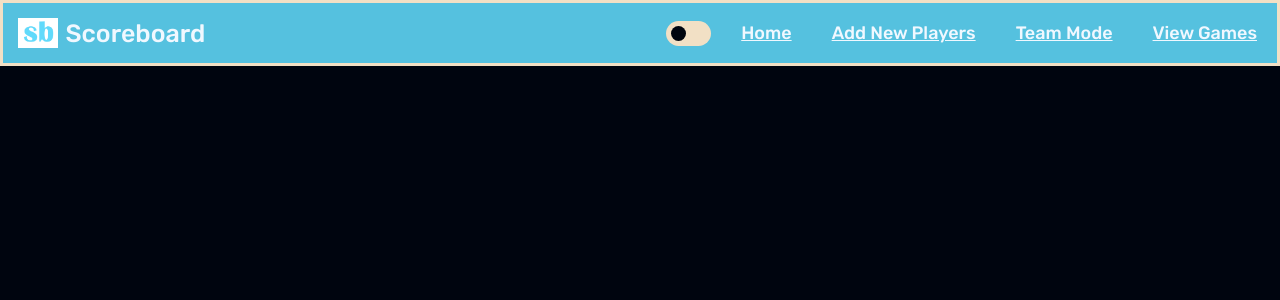
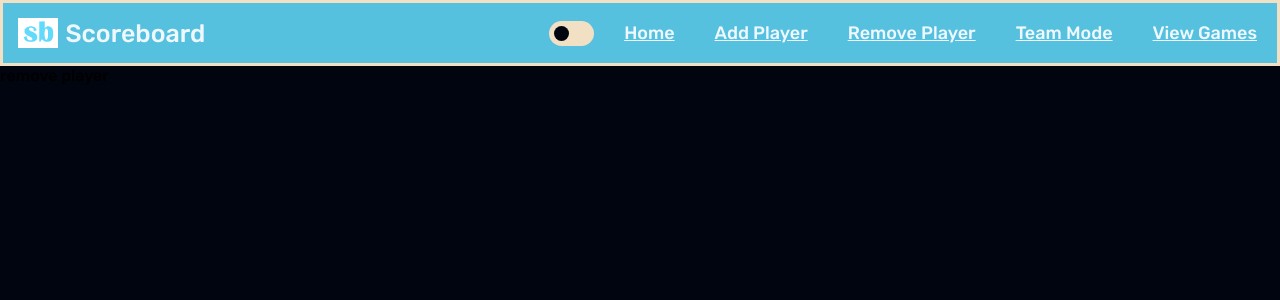
Before and after one commit to darienmiller88/DigitalScoreBoard, a Vue app in the folder client/: page /remove-player in a window 1280 px wide. Shown: the top 300 px of the page. Built offline with nearby package versions, Linux system fonts and the light colour scheme; a web font is replaced by a local one.

Commit message:
feat: added new navbar option tp NavBar.vue

```diff
--- a/client/src/components/AddUserToLocation/AddUserToLocation.vue
+++ b/client/src/components/AddUserToLocation/AddUserToLocation.vue
@@ -1,7 +1,6 @@
 <script setup lang="ts">
     import { ref } from 'vue'
     import { scoreCardsStore } from "../../stores/scoreCardsStore"
-    import { darkModeStore } from "../../stores/darkModeStore"
     import { storeToRefs } from 'pinia';
     import { Card } from "../../types/types"
     import { scoreBoardApi } from "../../api/api"
@@ -10,7 +9,6 @@
     import Select from '../Select/Select.vue';
 
     //Stateful variables
-    const { isDarkMode } = storeToRefs(darkModeStore())
     const { scoreCards } = storeToRefs(scoreCardsStore())
     const { selectedLocation } = storeToRefs(selectedLocationStore())
 
--- a/client/src/components/NavBar/NavBar.vue
+++ b/client/src/components/NavBar/NavBar.vue
@@ -30,7 +30,8 @@
         <div class="links" v-else>
             <DarkModeToggle />
             <RouterLink to="/" class="link-item">Home</RouterLink>
-            <RouterLink to="/add-new-players" class="link-item">Add New Players</RouterLink>
+            <RouterLink to="/add-new-players" class="link-item">Add Player</RouterLink>
+            <RouterLink to="/remove-player" class="link-item">Remove Player</RouterLink>
             <RouterLink to="/team-mode" class="link-item">Team Mode</RouterLink>
             <RouterLink to="/view-games" class="link-item">View Games</RouterLink>
 
--- /dev/null
+++ b/client/src/pages/RemovePlayer_Page/RemovePlayer_Page.vue
@@ -0,0 +1,14 @@
+<script setup lang="ts">
+
+</script>
+
+<template>
+    <div>
+        remove player
+    </div>
+</template>
+
+
+<style scoped lang="scss">
+
+</style>
--- a/client/src/router/router.ts
+++ b/client/src/router/router.ts
@@ -4,6 +4,7 @@ import RegisterPage from '../pages/Register/Register.vue'
 import GamesPage from '../pages/Games_Page/Games_Page.vue'
 import TeamModePage from '../pages/TeamMode_Page/TeamMode_Page.vue'
 import AddNewUserPage from '../pages/AddNewUser_Page/AddNewUser_Page.vue'
+import RemovePlayerPage from '../pages/RemovePlayer_Page/RemovePlayer_Page.vue'
 
 // Create the router instance
 const router = createRouter({
@@ -28,6 +29,10 @@ const router = createRouter({
         {
             path: "/team-mode",
             component: TeamModePage
+        },
+        {
+            path: "/remove-player",
+            component: RemovePlayerPage
         }
     ]
 })
```
